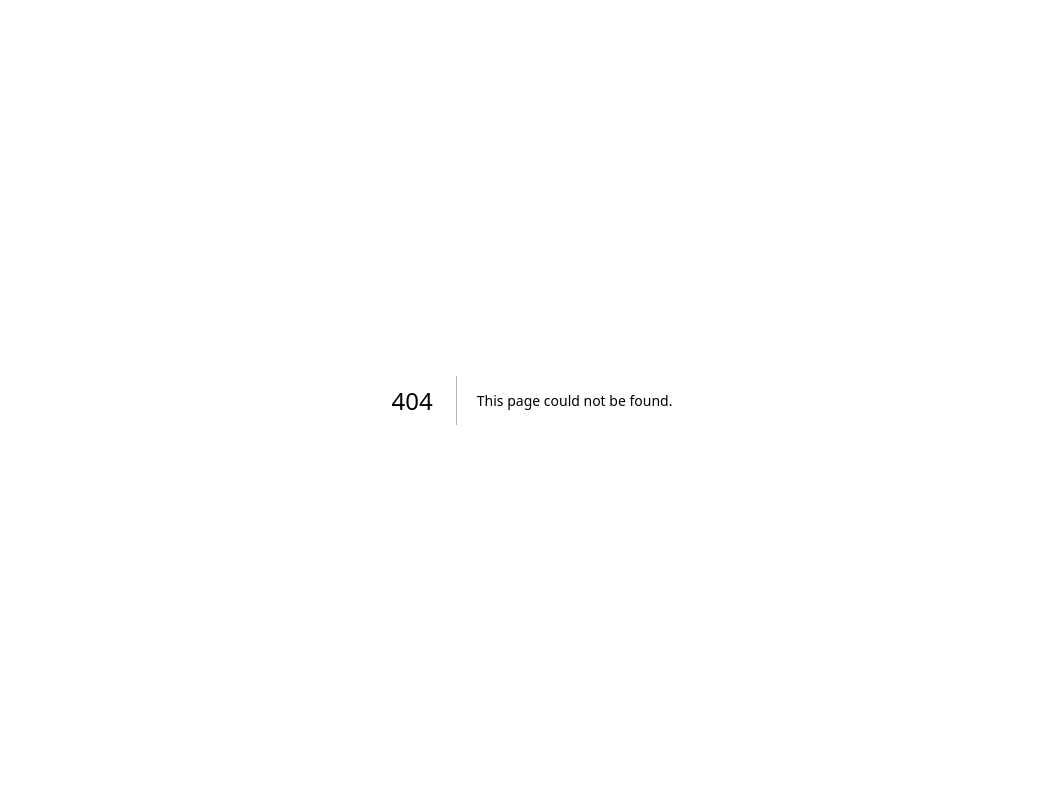
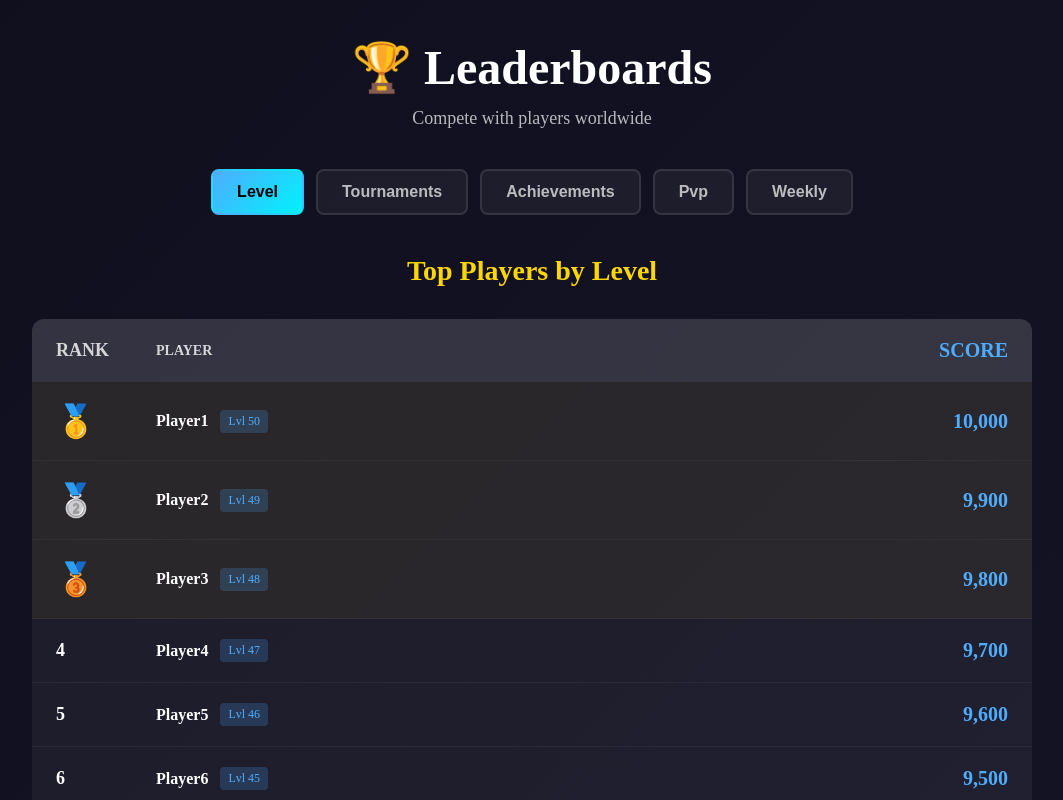
Before and after one commit to bshvetsui/web3-gaming-fullstack-2025, a Next.js app in the folder apps/frontend/: page /leaderboard in a window 1280 px wide. Before the commit this address had no page. Shown: the top 800 px of the page, without its empty margins (108-1171 px from the left). Built offline with nearby package versions, Linux system fonts and the light colour scheme.

Commit message:
implement leaderboard page with multiple categories

```diff
--- /dev/null
+++ b/apps/frontend/src/app/leaderboard/page.module.css
@@ -0,0 +1,144 @@
+.container {
+  min-height: 100vh;
+  background: linear-gradient(135deg, #0f0f1e 0%, #1a1a2e 100%);
+  padding: 40px 20px;
+  color: #fff;
+}
+
+.header {
+  text-align: center;
+  margin-bottom: 40px;
+}
+
+.header h1 {
+  font-size: 48px;
+  font-weight: 700;
+  margin: 0 0 12px 0;
+}
+
+.header p {
+  font-size: 18px;
+  color: rgba(255, 255, 255, 0.7);
+  margin: 0;
+}
+
+.categories {
+  display: flex;
+  justify-content: center;
+  gap: 12px;
+  margin-bottom: 40px;
+  flex-wrap: wrap;
+}
+
+.categoryBtn {
+  padding: 12px 24px;
+  background: rgba(255, 255, 255, 0.05);
+  border: 2px solid rgba(255, 255, 255, 0.1);
+  border-radius: 8px;
+  color: rgba(255, 255, 255, 0.7);
+  font-size: 16px;
+  font-weight: 600;
+  cursor: pointer;
+  transition: all 0.2s;
+}
+
+.categoryBtn:hover {
+  background: rgba(255, 255, 255, 0.1);
+}
+
+.categoryBtn.active {
+  background: linear-gradient(135deg, #4facfe, #00f2fe);
+  border-color: transparent;
+  color: #000;
+}
+
+.content {
+  max-width: 1000px;
+  margin: 0 auto;
+}
+
+.content h2 {
+  text-align: center;
+  font-size: 28px;
+  margin: 0 0 32px 0;
+  color: #ffd700;
+}
+
+.table {
+  background: rgba(255, 255, 255, 0.05);
+  border-radius: 12px;
+  overflow: hidden;
+}
+
+.tableHeader {
+  display: grid;
+  grid-template-columns: 100px 1fr 150px;
+  padding: 20px 24px;
+  background: rgba(255, 255, 255, 0.1);
+  font-weight: 700;
+  font-size: 14px;
+  text-transform: uppercase;
+  color: rgba(255, 255, 255, 0.8);
+}
+
+.row {
+  display: grid;
+  grid-template-columns: 100px 1fr 150px;
+  padding: 20px 24px;
+  border-bottom: 1px solid rgba(255, 255, 255, 0.05);
+  transition: background 0.2s;
+}
+
+.row:hover {
+  background: rgba(255, 255, 255, 0.05);
+}
+
+.row.topThree {
+  background: rgba(255, 215, 0, 0.05);
+}
+
+.rank {
+  display: flex;
+  align-items: center;
+  font-weight: 700;
+  font-size: 18px;
+}
+
+.medal {
+  font-size: 32px;
+}
+
+.player {
+  display: flex;
+  align-items: center;
+  gap: 12px;
+}
+
+.playerName {
+  font-weight: 600;
+  font-size: 16px;
+}
+
+.level {
+  padding: 4px 8px;
+  background: rgba(79, 172, 254, 0.2);
+  border-radius: 4px;
+  font-size: 12px;
+  color: #4facfe;
+}
+
+.score {
+  display: flex;
+  align-items: center;
+  justify-content: flex-end;
+  font-weight: 700;
+  font-size: 20px;
+  color: #4facfe;
+}
+
+.loading {
+  text-align: center;
+  padding: 80px;
+  font-size: 18px;
+  color: rgba(255, 255, 255, 0.7);
+}
--- /dev/null
+++ b/apps/frontend/src/app/leaderboard/page.tsx
@@ -0,0 +1,125 @@
+'use client';
+
+import { useState, useEffect } from 'react';
+import styles from './page.module.css';
+
+interface LeaderboardEntry {
+  rank: number;
+  playerId: string;
+  playerName: string;
+  score: number;
+  level?: number;
+  tournamentWins?: number;
+}
+
+type Category = 'level' | 'tournaments' | 'achievements' | 'pvp' | 'weekly';
+
+export default function LeaderboardPage() {
+  const [category, setCategory] = useState<Category>('level');
+  const [entries, setEntries] = useState<LeaderboardEntry[]>([]);
+  const [loading, setLoading] = useState(true);
+
+  useEffect(() => {
+    fetchLeaderboard();
+  }, [category]);
+
+  const fetchLeaderboard = async () => {
+    setLoading(true);
+    try {
+      // Mock data
+      const mockEntries: LeaderboardEntry[] = Array.from({ length: 50 }, (_, i) => ({
+        rank: i + 1,
+        playerId: `player${i + 1}`,
+        playerName: `Player${i + 1}`,
+        score: 10000 - i * 100,
+        level: 50 - i,
+        tournamentWins: 20 - i,
+      }));
+
+      setEntries(mockEntries);
+      setLoading(false);
+    } catch (error) {
+      console.error('Failed to fetch leaderboard:', error);
+      setLoading(false);
+    }
+  };
+
+  const getCategoryLabel = (cat: Category): string => {
+    const labels = {
+      level: 'Top Players by Level',
+      tournaments: 'Tournament Champions',
+      achievements: 'Achievement Hunters',
+      pvp: 'PvP Rankings',
+      weekly: 'Weekly Top Players',
+    };
+    return labels[cat];
+  };
+
+  return (
+    <div className={styles.container}>
+      <header className={styles.header}>
+        <h1>🏆 Leaderboards</h1>
+        <p>Compete with players worldwide</p>
+      </header>
+
+      <div className={styles.categories}>
+        {(['level', 'tournaments', 'achievements', 'pvp', 'weekly'] as Category[]).map(
+          (cat) => (
+            <button
+              key={cat}
+              className={`${styles.categoryBtn} ${
+                category === cat ? styles.active : ''
+              }`}
+              onClick={() => setCategory(cat)}
+            >
+              {cat.charAt(0).toUpperCase() + cat.slice(1)}
+            </button>
+          ),
+        )}
+      </div>
+
+      <div className={styles.content}>
+        <h2>{getCategoryLabel(category)}</h2>
+
+        {loading ? (
+          <div className={styles.loading}>Loading...</div>
+        ) : (
+          <div className={styles.table}>
+            <div className={styles.tableHeader}>
+              <div className={styles.rank}>Rank</div>
+              <div className={styles.player}>Player</div>
+              <div className={styles.score}>Score</div>
+            </div>
+            {entries.map((entry) => (
+              <div
+                key={entry.playerId}
+                className={`${styles.row} ${entry.rank <= 3 ? styles.topThree : ''}`}
+              >
+                <div className={styles.rank}>
+                  {entry.rank <= 3 ? (
+                    <span className={styles.medal}>
+                      {entry.rank === 1
+                        ? '🥇'
+                        : entry.rank === 2
+                          ? '🥈'
+                          : '🥉'}
+                    </span>
+                  ) : (
+                    entry.rank
+                  )}
+                </div>
+                <div className={styles.player}>
+                  <span className={styles.playerName}>{entry.playerName}</span>
+                  {entry.level && (
+                    <span className={styles.level}>Lvl {entry.level}</span>
+                  )}
+                </div>
+                <div className={styles.score}>{entry.score.toLocaleString()}</div>
+              </div>
+            ))}
+          </div>
+        )}
+      </div>
+    </div>
+  );
+}
```
